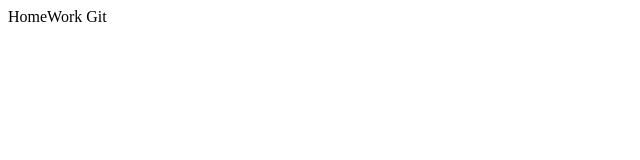
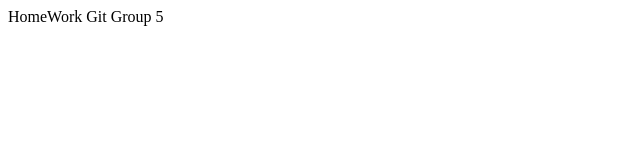
Before and after one commit to hongkhan/nhom5-SET-20225, a plain HTML site: page index.html in a window 1280 px wide. Shown: the full height of the page, 0-640 px from the left. Drawn offline with Linux system fonts and the light colour scheme.

Commit message:
B update file B branch B

```diff
--- a/index.html
+++ b/index.html
@@ -6,6 +6,6 @@
     <title>Document</title>
 </head>
 <body>
-    HomeWork Git
+    HomeWork Git Group 5
 </body>
 </html>
```
